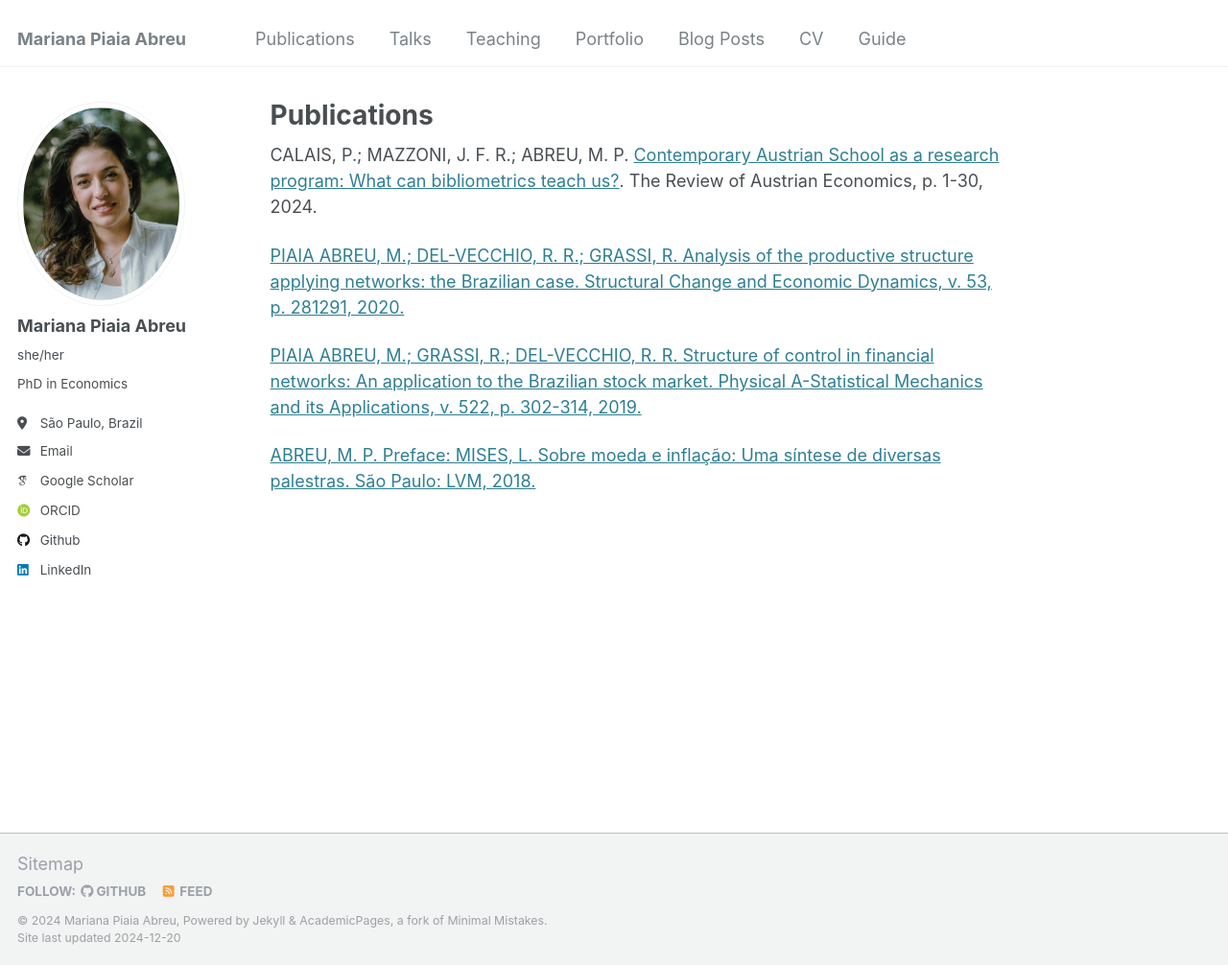
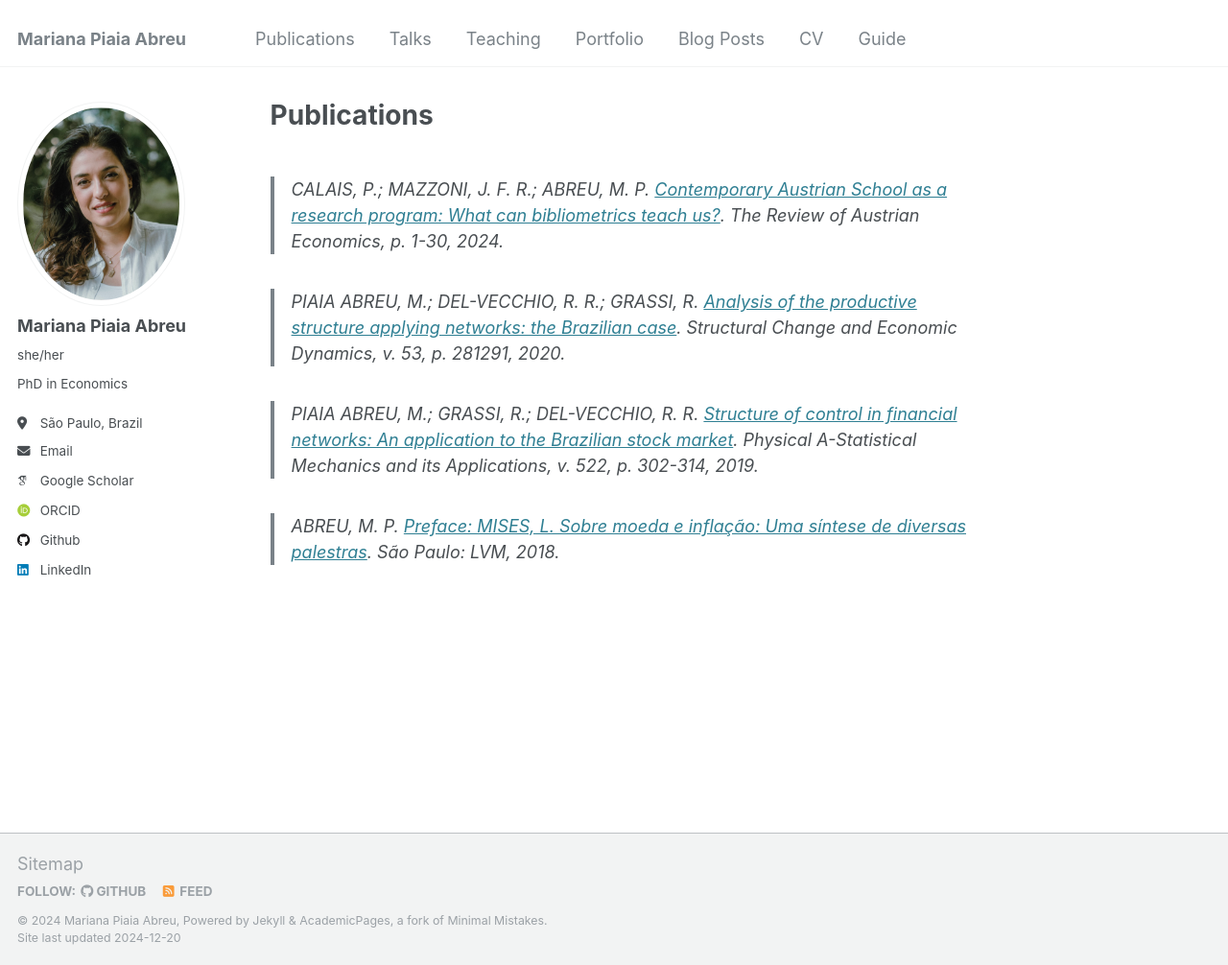
Before and after one commit to piaiaabreu/piaiaabreu.github.io, a Jekyll site: the page built from _pages/publications.md, in a window 1280 px wide and 1006 px high. Shown: the whole window at 96% size. Built offline with Jekyll 4.4.1, drawn with Linux system fonts in a browser that asks for light colours; some web fonts are replaced.

```diff
--- a/_pages/publications.md
+++ b/_pages/publications.md
@@ -8,10 +8,10 @@ redirect_from:
 ---
 
 
-CALAIS, P.; MAZZONI, J. F. R.; ABREU, M. P. [Contemporary Austrian School as a research program: What can bibliometrics teach us?](https://doi.org/10.1007/s11138-024-00657-z). The Review of Austrian Economics, p. 1-30, 2024.
+> CALAIS, P.; MAZZONI, J. F. R.; ABREU, M. P. [Contemporary Austrian School as a research program: What can bibliometrics teach us?](https://doi.org/10.1007/s11138-024-00657-z). The Review of Austrian Economics, p. 1-30, 2024.
 
-[PIAIA ABREU, M.; DEL-VECCHIO, R. R.; GRASSI, R. Analysis of the productive structure applying networks: the Brazilian case. Structural Change and Economic Dynamics, v. 53, p. 281291, 2020.](https://doi.org/10.1016/j.strueco.2020.03.005)
+> PIAIA ABREU, M.; DEL-VECCHIO, R. R.; GRASSI, R. [Analysis of the productive structure applying networks: the Brazilian case](https://doi.org/10.1016/j.strueco.2020.03.005). Structural Change and Economic Dynamics, v. 53, p. 281291, 2020.
 
-[PIAIA ABREU, M.; GRASSI, R.; DEL-VECCHIO, R. R. Structure of control in financial networks: An application to the Brazilian stock market. Physical A-Statistical Mechanics and its Applications, v. 522, p. 302-314, 2019.](https://doi.org/10.1016/j.physa.2019.01.084)
+> PIAIA ABREU, M.; GRASSI, R.; DEL-VECCHIO, R. R. [Structure of control in financial networks: An application to the Brazilian stock market](https://doi.org/10.1016/j.physa.2019.01.084). Physical A-Statistical Mechanics and its Applications, v. 522, p. 302-314, 2019.
 
-[ABREU, M. P. Preface: MISES, L. Sobre moeda e inflação: Uma síntese de diversas palestras. São Paulo: LVM, 2018.](https://www.amazon.com.br/Sobre-moeda-infla%C3%A7%C3%A3o-diversas-palestras/dp/8593751636)
+> ABREU, M. P. [Preface: MISES, L. Sobre moeda e inflação: Uma síntese de diversas palestras](https://www.amazon.com.br/Sobre-moeda-infla%C3%A7%C3%A3o-diversas-palestras/dp/8593751636). São Paulo: LVM, 2018.
```
